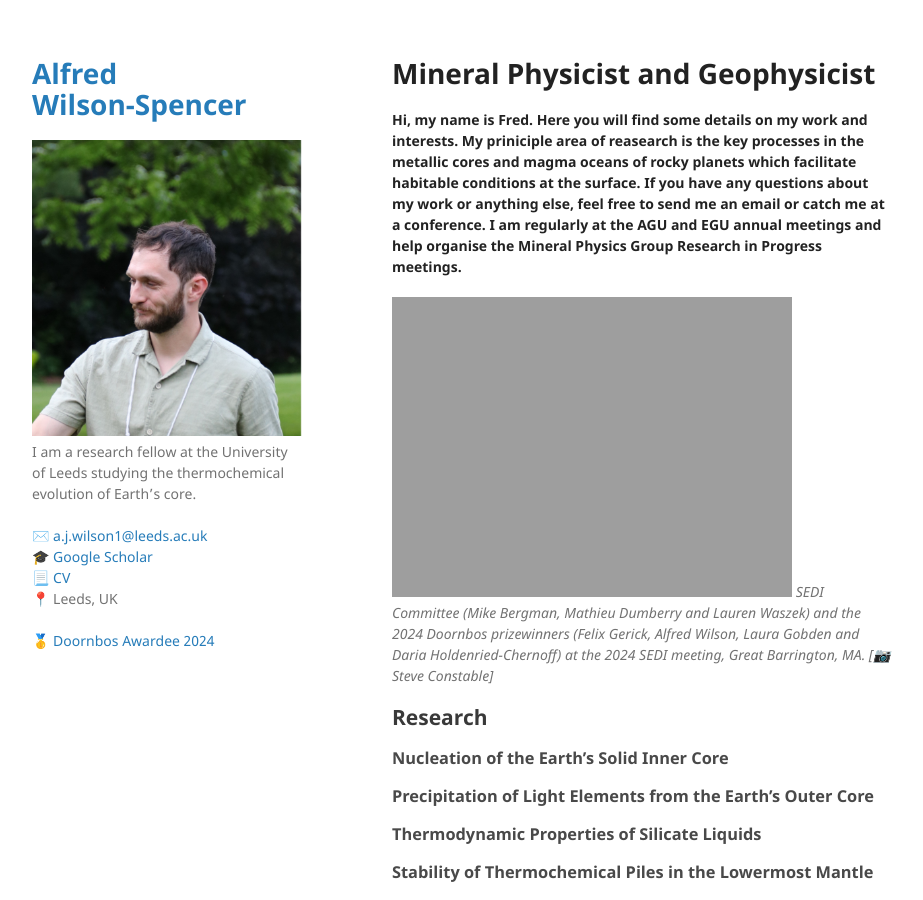
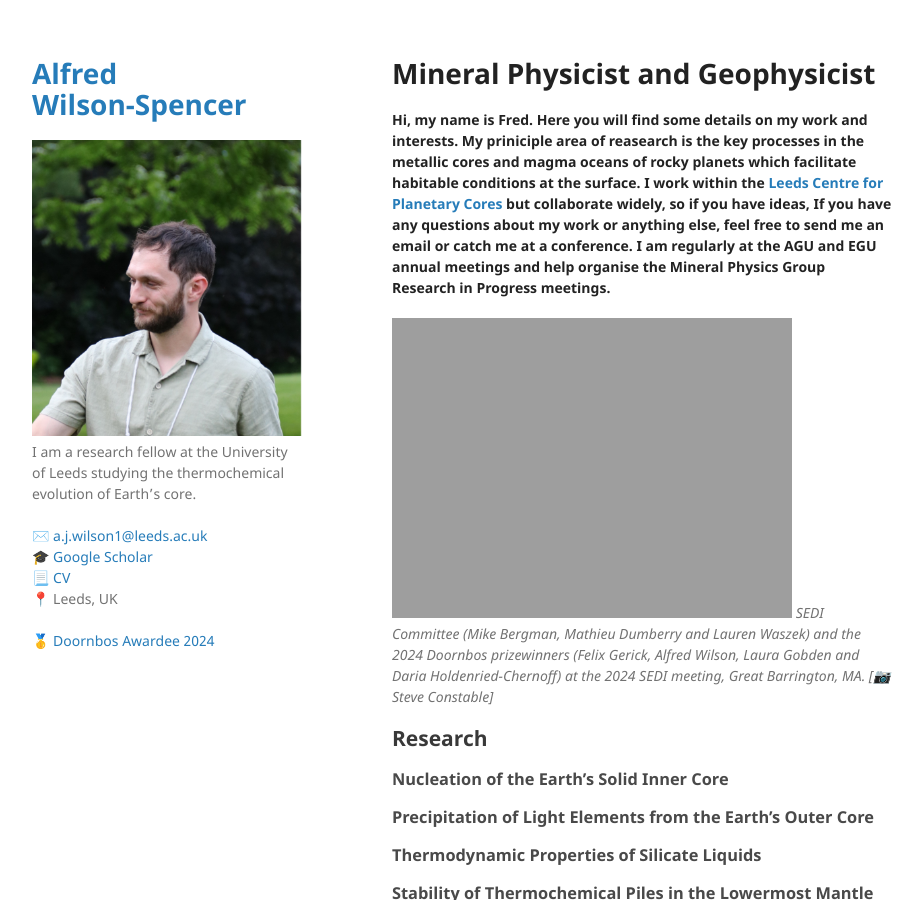
Before and after one commit to Fwilson93/Portfolio, a Jekyll site: the page built from index.md, in a window 1280 px wide and 900 px high. Shown: the whole window, without its empty margins (178-1101 px from the left). Built offline with Jekyll 4.4.1, drawn with Linux system fonts in a browser that asks for light colours; our own code applies the rules of GitHub Pages for plain Markdown files.

Commit message:
Update index.md

```diff
--- a/index.md
+++ b/index.md
@@ -4,7 +4,7 @@ layout: default
 
 # Mineral Physicist and Geophysicist
 
-**Hi, my name is Fred. Here you will find some details on my work and interests. My priniciple area of reasearch is the key processes in the metallic cores and magma oceans of rocky planets which facilitate habitable conditions at the surface. If you have any questions about my work or anything else, feel free to send me an email or catch me at a conference. I am regularly at the AGU and EGU annual meetings and help organise the Mineral Physics Group Research in Progress meetings.**
+**Hi, my name is Fred. Here you will find some details on my work and interests. My priniciple area of reasearch is the key processes in the metallic cores and magma oceans of rocky planets which facilitate habitable conditions at the surface. I work within the  <a href="https://planetarycores.leeds.ac.uk/">  Leeds Centre for Planetary Cores</a> but collaborate widely, so if you have ideas, If you have any questions about my work or anything else, feel free to send me an email or catch me at a conference. I am regularly at the AGU and EGU annual meetings and help organise the Mineral Physics Group Research in Progress meetings.**
 
 ![SEDI](https://fwilson93.github.io/Portfolio/assets/img/SEDI_Doornbos.JPG)
 _SEDI Committee (Mike Bergman, Mathieu Dumberry and Lauren Waszek) and the 2024 Doornbos prizewinners (Felix Gerick, Alfred Wilson, Laura Gobden and Daria Holdenried-Chernoff) at the 2024 SEDI meeting, Great Barrington, MA. [📷 Steve Constable]_
```
